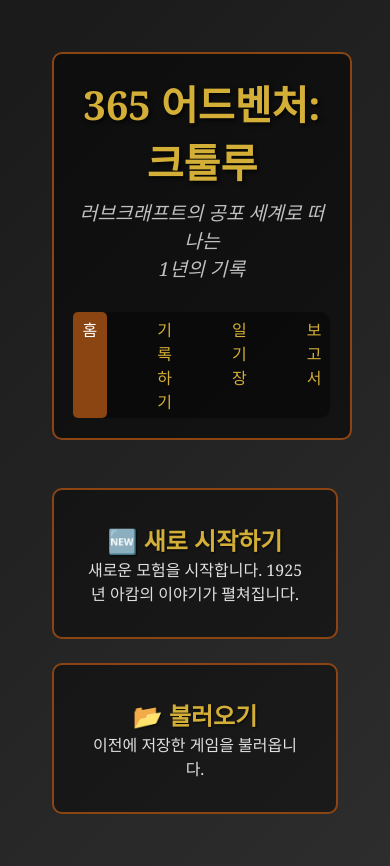
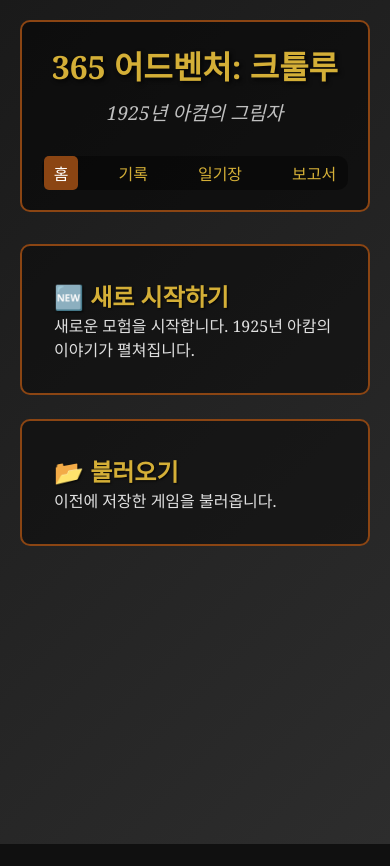
Before and after one commit to Formille/CthulhuCalender, a FastAPI app: page / in a window 390 px wide. After the commit the page ends 844 px from the top, so only its background shows below. Run offline with FastAPI, Linux system fonts and the light colour scheme; some libraries are stand-ins or nearby versions.

Commit message:
Refactor CSS to JavaScript conversion and update landing page structure
- Implemented a function to convert CSS styles into a JavaScript file for dynamic injection.
- Updated the landing page structure by removing unnecessary elements and improving the layout for better user experience.
- Adjusted CSS styles for consistency and responsiveness across components.

```diff
--- a/app/main.py
+++ b/app/main.py
@@ -3,12 +3,65 @@ from fastapi.staticfiles import StaticFiles
 from fastapi.responses import HTMLResponse, Response
 from fastapi.middleware.cors import CORSMiddleware
 from app.api import game, narrative
+import json
+from pathlib import Path
 
 app = FastAPI(
     title="365 어드벤처: 크툴루",
     description="1926년 아컴을 배경으로 한 일일 캘린더 게임",
     version="1.0.0"
 )
+
+# CSS 변환 함수
+def convert_css_to_js():
+    """CSS 파일을 JavaScript로 변환"""
+    try:
+        css_path = Path('static/css/style.css')
+        js_path = Path('static/js/styles.js')
+
+        if not css_path.exists():
+            return
+
+        # CSS 파일 읽기
+        css_content = css_path.read_text(encoding='utf-8')
+
+        # JavaScript 파일 생성
+        js_content = f"""// CSS 스타일을 동적으로 주입
+// 이 파일은 static/css/style.css에서 자동 생성되었습니다.
+(function() {{
+    // 이미 주입되었는지 확인
+    if (document.getElementById('injected-styles')) {{
+        return;
+    }}
+
+    // <style> 태그 생성 및 CSS 주입
+    const style = document.createElement('style');
+    style.id = 'injected-styles';
+    style.textContent = {json.dumps(css_content)};
+
+    // <head>에 추가 (가능한 한 빨리)
+    if (document.head) {{
+        document.head.appendChild(style);
+    }} else {{
+        // head가 아직 없으면 DOMContentLoaded 대기
+        document.addEventListener('DOMContentLoaded', function() {{
+            document.head.appendChild(style);
+        }});
+    }}
+}})();
+"""
+
+        # JavaScript 파일 저장
+        js_path.parent.mkdir(parents=True, exist_ok=True)
+        js_path.write_text(js_content, encoding='utf-8')
+        print("✓ CSS가 JavaScript로 변환되었습니다: static/js/styles.js")
+    except Exception as e:
+        print(f"⚠ CSS 변환 중 오류: {e}")
+
+# Startup 이벤트: 서버 시작/리로드 시 CSS 변환
+@app.on_event("startup")
+async def startup_event():
+    convert_css_to_js()
 
 # CORS 설정
 
--- a/convert_css_to_js.py
+++ b/convert_css_to_js.py
@@ -12,10 +12,7 @@ with open('static/css/style.css', 'r', encoding='utf-8') as f:
 js_content = f"""// CSS 스타일을 동적으로 주입
 // 이 파일은 static/css/style.css에서 자동 생성되었습니다.
 (function() {{
-    // 이미 주입되었는지 확인
-    if (document.getElementById('injected-styles')) {{
-        return;
-    }}
+
 
     // <style> 태그 생성 및 CSS 주입
     const style = document.createElement('style');
--- a/index.html
+++ b/index.html
@@ -14,7 +14,7 @@
             <!-- 네비게이션 -->
             <nav class="main-nav">
                 <a href="#" class="nav-link" data-route="landing">홈</a>
-                <a href="#" class="nav-link" data-route="play">기록하기</a>
+                <a href="#" class="nav-link" data-route="play">기록</a>
                 <a href="#" class="nav-link" data-route="diary">일기장</a>
                 <a href="#" class="nav-link" data-route="report">보고서</a>
             </nav>
--- a/static/css/style.css
+++ b/static/css/style.css
@@ -37,7 +37,7 @@ header {
 
 h1 {
     color: #d4af37;
-    font-size: 2.5em;
+    font-size: 2rem;
     text-shadow: 2px 2px 4px rgba(0, 0, 0, 0.8);
     margin-bottom: 10px;
 }
@@ -914,7 +914,7 @@ h1 {
 .main-nav {
     display: flex;
     justify-content: center;
-    gap: 40px;
+    gap: 30px;
     margin-top: 30px;
     padding: 0px;
     background: rgba(0, 0, 0, 0.4);
@@ -957,40 +957,12 @@ h1 {
     margin: 20px 0;
 }
 
-/* Landing 페이지 스타일 */
-.landing-container {
-    max-width: 900px;
-    margin: 0 auto;
-    padding: 2rem;
-    text-align: center;
-}
-
-.landing-header {
-    margin-bottom: 3rem;
-    padding: 20px;
-    background: rgba(0, 0, 0, 0.5);
-    border-radius: 10px;
-    border: 2px solid #8b4513;
-}
-
-.landing-header h1 {
-    font-size: 2.5rem;
-    margin-bottom: 0.5rem;
-    color: #d4af37;
-    text-shadow: 2px 2px 4px rgba(0, 0, 0, 0.8);
-}
-
-.landing-header .subtitle {
-    font-size: 1.2rem;
-    color: #c0c0c0;
-    font-style: italic;
-}
-
 .landing-options {
+    max-width: 1200px;
     display: flex;
     flex-direction: column;
     gap: 1.5rem;
-    margin-top: 3rem;
+    margin-top: 2rem;
 }
 
 .option-card {
--- a/static/js/components/landing.js
+++ b/static/js/components/landing.js
@@ -11,17 +11,6 @@ const LandingComponent = {
 
     render() {
         return `
-            <div class="landing-container">
-                <header class="landing-header">
-                    <h1>365 어드벤처: 크툴루</h1>
-                    <p class="subtitle">러브크래프트의 공포 세계로 떠나는 <br> 1년의 기록</p>
-                    <nav class="main-nav">
-                        <a href="#" class="nav-link active" data-route="landing">홈</a>
-                        <a href="#" class="nav-link" data-route="play">기록하기</a>
-                        <a href="#" class="nav-link" data-route="diary">일기장</a>
-                        <a href="#" class="nav-link" data-route="report">보고서</a>
-                    </nav>
-                </header>
 
             <div id="main-selection" class="landing-options">
                 <div class="option-card" id="new-game-card">
@@ -52,7 +41,6 @@ const LandingComponent = {
                         </div>
                         <div id="no-slots-message" class="no-slots" style="display: none;">
                             <p>저장된 게임이 없습니다.</p>
-                            </div>
                         </div>
                     </div>
                 </div>
--- a/static/js/router.js
+++ b/static/js/router.js
@@ -136,11 +136,7 @@ class Router {
         // 헤더 표시/숨김
         const header = document.getElementById('app-header');
         if (header) {
-            if (route === 'landing') {
-                header.style.display = 'none';
-            } else {
-                header.style.display = 'block';
-            }
+            header.style.display = 'block';
         }
 
         // 게임 상태 표시/숨김
```
Also changed, not shown: api/index.py (line endings or trailing spaces), static/js/logger.js (line endings or trailing spaces), static/js/styles.js. Lines whose indentation alone changed are shown as unchanged.
